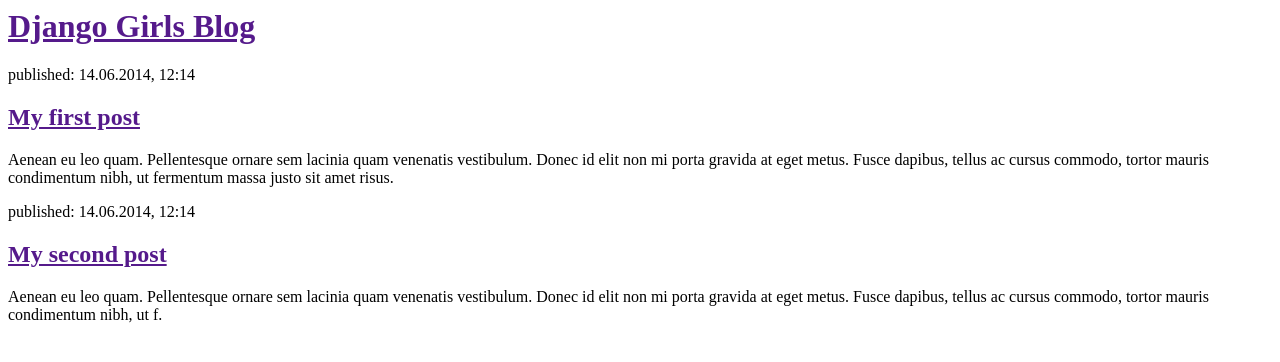
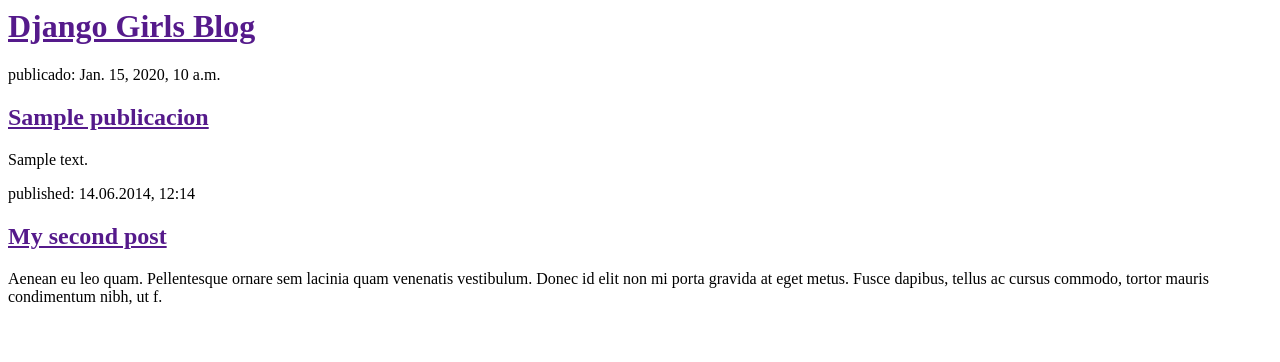
Before and after one commit to hectorm1/myfirtsblog, a Django app: template blog/templates/blog/listar_publicaciones.html in a window 1280 px wide. Shown: the top 362 px of the page. Run offline with Django 3.2, Linux system fonts and the light colour scheme; the template is opened without the code that fills it: most values are stand-ins (such as "Sample title", 1, 10 or a date in 2020); parts of the project's set-up code (start-up, migrations or seed data) failed here and were passed over.

Commit message:
se creo publicaciones

```diff
--- a/blog/templates/blog/listar_publicaciones.html
+++ b/blog/templates/blog/listar_publicaciones.html
@@ -6,13 +6,13 @@
             <div>
                 <h1><a href="">Django Girls Blog</a></h1>
             </div>
-
+            {% for publicacion in publicaciones %}
             <div>
-                <p>published: 14.06.2014, 12:14</p>
-                <h2><a href="">My first post</a></h2>
-                <p>Aenean eu leo quam. Pellentesque ornare sem lacinia quam venenatis vestibulum. Donec id elit non mi porta gravida at eget metus. Fusce dapibus, tellus ac cursus commodo, tortor mauris condimentum nibh, ut fermentum massa justo sit amet risus.</p>
+                <p>publicado: {{publicacion.published_date}}</p>
+                <h2><a href="">{{publicacion.title}}</a></h2>
+                <p>{{ publicacion.text|linebreaks }}</p>
             </div>
-
+            {% endfor%}
             <div>
                 <p>published: 14.06.2014, 12:14</p>
                 <h2><a href="">My second post</a></h2>
--- a/blog/views.py
+++ b/blog/views.py
@@ -1,5 +1,8 @@
 from django.shortcuts import render
+from .models import post
+from django .utils import timezone
 
 # Create your views here.
 def listar_publicaciones(request):
-    return render(request, 'blog/listar_publicaciones.html', {$})
+    publicaciones = post.objects.filter(published_date__lte=timezone.now()).order_by('published_date')
+    return render(request, 'blog/listar_publicaciones.html', {'publicaciones':publicaciones})
```
